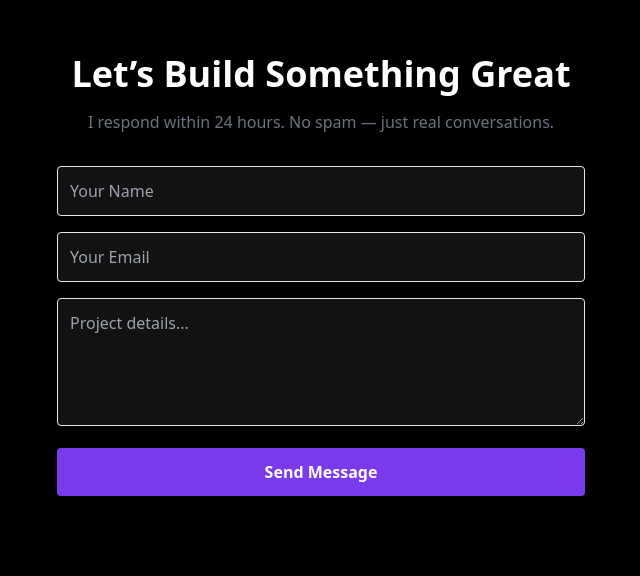
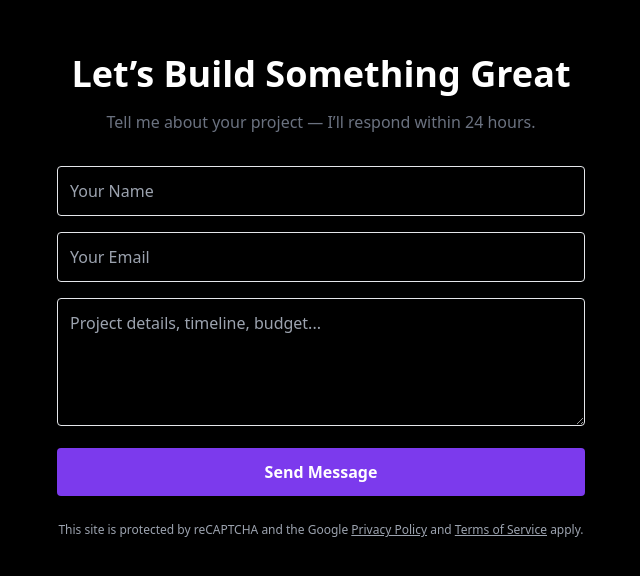
Before and after one commit to bruhlog/Portfolio, a Next.js app: page / in a window 1280 px wide. Shown: the part 2064-2640 px from the top of the page, without its empty margins (319-959 px from the left). Built offline with nearby package versions, Linux system fonts and the light colour scheme; no server answers.

Commit message:
Added Recaptcha

```diff
--- a/app/globals.css
+++ b/app/globals.css
@@ -19,3 +19,6 @@ body {
   background-color: white;
   color: black;
 }
+.grecaptcha-badge {
+  visibility: hidden;
+}
--- a/components/Contact.tsx
+++ b/components/Contact.tsx
@@ -16,8 +16,13 @@ export default function Contact() {
   const handleSubmit = async (formData: FormData) => {
     setStatus(null);
 
+    if (!window.grecaptcha) {
+      setStatus("error");
+      return;
+    }
+
     const token = await window.grecaptcha.execute(
-      process.env.NEXT_PUBLIC_RECAPTCHA_SITE_KEY,
+      process.env.NEXT_PUBLIC_RECAPTCHA_SITE_KEY!,
       { action: "submit" }
     );
 
@@ -36,13 +41,31 @@ export default function Contact() {
       </h2>
 
       <p className="text-center text-gray-500 mb-8">
-        I respond within 24 hours. No spam — just real conversations.
+        Tell me about your project — I’ll respond within 24 hours.
       </p>
 
       <form action={handleSubmit} className="space-y-4">
-        <input name="name" required placeholder="Your Name" className="w-full p-3 rounded border" />
-        <input name="email" required type="email" placeholder="Your Email" className="w-full p-3 rounded border" />
-        <textarea name="message" required placeholder="Project details..." className="w-full p-3 rounded border h-32" />
+        <input
+          name="name"
+          required
+          placeholder="Your Name"
+          className="w-full p-3 rounded border bg-transparent"
+        />
+
+        <input
+          name="email"
+          required
+          type="email"
+          placeholder="Your Email"
+          className="w-full p-3 rounded border bg-transparent"
+        />
+
+        <textarea
+          name="message"
+          required
+          placeholder="Project details, timeline, budget..."
+          className="w-full p-3 rounded border bg-transparent h-32"
+        />
 
         <button
           disabled={isPending}
@@ -51,18 +74,42 @@ export default function Contact() {
           {isPending ? "Sending..." : "Send Message"}
         </button>
 
+        {/* Status messages */}
         {status === "success" && (
           <p className="text-green-500 text-center mt-4">
-            ✅ Message sent successfully!
+            ✅ Message sent successfully. I’ll be in touch shortly.
           </p>
         )}
 
         {status === "error" && (
           <p className="text-red-500 text-center mt-4">
-            ❌ Verification failed. Please try again.
+            ❌ Something went wrong. Please try again.
           </p>
         )}
       </form>
+
+      {/* ✅ reCAPTCHA legal notice (UX-friendly & compliant) */}
+      <p className="text-xs text-gray-400 text-center mt-6 leading-relaxed">
+        This site is protected by reCAPTCHA and the Google{" "}
+        <a
+          href="https://policies.google.com/privacy"
+          target="_blank"
+          rel="noopener noreferrer"
+          className="underline hover:text-gray-300"
+        >
+          Privacy Policy
+        </a>{" "}
+        and{" "}
+        <a
+          href="https://policies.google.com/terms"
+          target="_blank"
+          rel="noopener noreferrer"
+          className="underline hover:text-gray-300"
+        >
+          Terms of Service
+        </a>{" "}
+        apply.
+      </p>
     </section>
   );
 }
```
